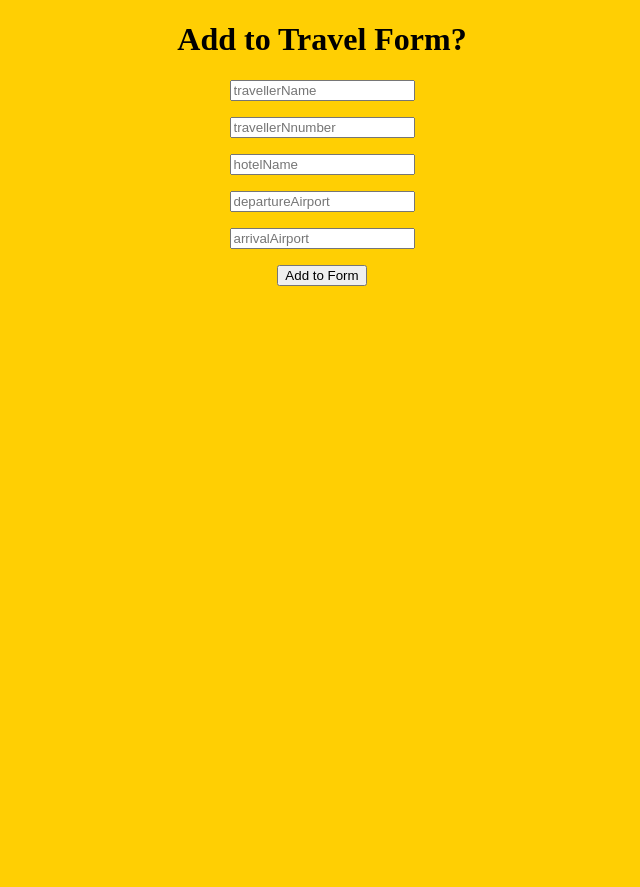
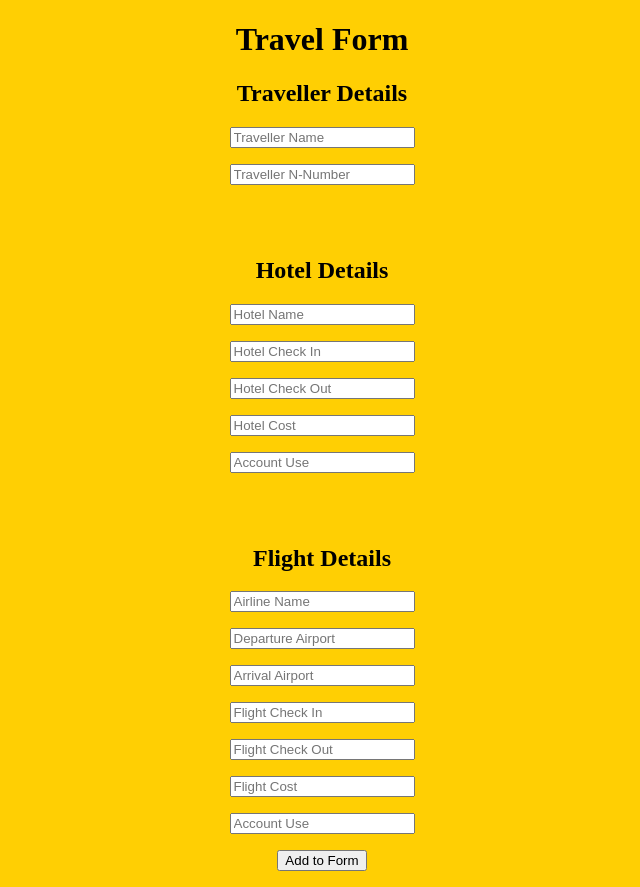
Before and after one commit to michaldurinik/purchase-order-gui, an Angular app: page /travel-form in a window 1280 px wide. Shown: the whole page, without its empty margins (318-958 px from the left). Before the commit the page ends 800 px from the top, so only its background shows below. Built offline with nearby package versions, Linux system fonts and the light colour scheme; what primeng would draw is missing.

Commit message:
updated travel form

```diff
--- a/src/app/travel-form/travel-form.component.html
+++ b/src/app/travel-form/travel-form.component.html
@@ -1,13 +1,15 @@
-<div class travel_container>
+
 
   <form [formGroup]="travellerForm" class="travel_container" (ngSubmit)="update()">
-
+    <div class travel_container>
     <h1>
-      Add to {{ title }}?
+      {{ title }}
     </h1>
-
+    <h2>
+      Traveller Details
+    </h2>
     <p [ngClass]="{ 'has-error': isSubmitted && formControls.name.errors }">
-      <input type="travellerName" placeholder="travellerName" formControlName="travellerName">
+      <input type="travellerName" placeholder="Traveller Name" formControlName="travellerName">
     </p>
 
 <!--    <div *ngIf="isSubmitted && formControls.name.errors" class="help-block">-->
@@ -15,24 +17,49 @@
 <!--    </div>-->
 
     <p [ngClass]="{ 'has-error': isSubmitted && formControls.password.errors }">
-      <input type="travellerNnumber" placeholder="travellerNnumber" formControlName="travellerNnumber">
+      <input type="travellerNnumber" placeholder="Traveller N-Number" formControlName="travellerNnumber">
     </p>
+    <br>
+    <br>
+
 
 <!--    <div *ngIf="isSubmitted && formControls.password.errors" class="help-block">-->
 <!--      <div *ngIf="formControls.password.errors.required">N Number is required</div>-->
 <!--    </div>-->
-
-
+    <h2>
+      Hotel Details
+    </h2>
     <p [ngClass]="{ 'has-error': isSubmitted && formControls.name.errors }">
-      <input type="hotelName" placeholder="hotelName" formControlName="hotelName">
+      <input type="hotelName" placeholder="Hotel Name" formControlName="hotelName">
     </p>
+    <p [ngClass]="{ 'has-error': isSubmitted && formControls.name.errors }">
+      <input type="hotelCheckIn" placeholder="Hotel Check In" formControlName="hotelCheckIn">
+    </p>
+    <p [ngClass]="{ 'has-error': isSubmitted && formControls.name.errors }">
+      <input type="hotelCheckOut" placeholder="Hotel Check Out" formControlName="hotelCheckOut">
+    </p>
+    <p [ngClass]="{ 'has-error': isSubmitted && formControls.name.errors }">
+      <input type="hotelCost" placeholder="Hotel Cost" formControlName="hotelCost">
+    </p>
+    <p [ngClass]="{ 'has-error': isSubmitted && formControls.name.errors }">
+      <input type="hotelAccountUse" placeholder="Account Use" formControlName="hotelAccountUse">
+    </p>
+    <br>
+    <br>
 
 <!--    <div *ngIf="isSubmitted && formControls.name.errors" class="help-block">-->
 <!--      <div *ngIf="formControls.name.errors.required">Hotel name is required</div>-->
 <!--    </div>-->
+<h2>
+  Flight Details
+</h2>
 
     <p [ngClass]="{ 'has-error': isSubmitted && formControls.name.errors }">
-      <input type="departureAirport" placeholder="departureAirport" formControlName="departureAirport">
+      <input type="flightAirline" placeholder="Airline Name" formControlName="flightAirline">
+    </p>
+
+    <p [ngClass]="{ 'has-error': isSubmitted && formControls.name.errors }">
+      <input type="departureAirport" placeholder="Departure Airport" formControlName="departureAirport">
     </p>
 
 <!--    <div *ngIf="isSubmitted && formControls.name.errors" class="help-block">-->
@@ -40,15 +67,33 @@
 <!--    </div>-->
 
     <p [ngClass]="{ 'has-error': isSubmitted && formControls.name.errors }">
-      <input type="arrivalAirport" placeholder="arrivalAirport" formControlName="arrivalAirport">
+      <input type="arrivalAirport" placeholder="Arrival Airport" formControlName="arrivalAirport">
     </p>
 
 <!--    <div *ngIf="isSubmitted && formControls.name.errors" class="help-block">-->
 <!--      <div *ngIf="formControls.name.errors.required">Arrival Airport is required</div>-->
 <!--    </div>-->
+    <p [ngClass]="{ 'has-error': isSubmitted && formControls.name.errors }">
+      <input type="flightCheckIn" placeholder="Flight Check In" formControlName="flightCheckIn">
+    </p>
+
+    <p [ngClass]="{ 'has-error': isSubmitted && formControls.name.errors }">
+      <input type="flightCheckOut" placeholder="Flight Check Out" formControlName="flightCheckOut">
+    </p>
+
+    <p [ngClass]="{ 'has-error': isSubmitted && formControls.name.errors }">
+      <input type="flightCost" placeholder="Flight Cost" formControlName="flightCost">
+    </p>
+
+    <p [ngClass]="{ 'has-error': isSubmitted && formControls.name.errors }">
+      <input type="flightAccountUse" placeholder="Account Use" formControlName="flightAccountUse">
+    </p>
+
+
+
 
     <p>
       <input type="submit" value="Add to Form">
     </p>
+    </div>
   </form>
-</div>
--- a/src/app/travel-form/travel-form.component.ts
+++ b/src/app/travel-form/travel-form.component.ts
@@ -17,16 +17,33 @@ export class TravelFormComponent implements OnInit {
   isSubmitted = false;
 
   ngOnInit() {
-    this.travellerForm  =  this.formBuilder.group({
+    this.travellerForm = this.formBuilder.group({
       travellerName: ['', Validators.required],
-      travellerNnumber: ['',  Validators.required],
-      hotelName: ['',  Validators.required],
-      departureAirport: ['',  Validators.required],
-      arrivalAirport: ['',  Validators.required],
-    });
+      travellerNnumber: ['', Validators.required],
+      hotelName: ['', Validators.required],
+      hotelCheckIn: ['', Validators.required],
+      hotelCheckOut: ['', Validators.required],
+      hotelCost: ['', Validators.required],
+      hotelAccountUse: ['', Validators.required],
+      flightAirline: ['', Validators.required],
+      departureAirport: ['', Validators.required],
+      arrivalAirport: ['', Validators.required],
+      flightCheckIn: ['', Validators.required],
+      flightCheckOut: ['', Validators.required],
+      flightCost: ['', Validators.required],
+      flightAccountUse: ['', Validators.required]
+      // hotel: new FormGroup({
+      //   hotelName: [''],
+      //   checkIn: [''],
+      //   checkOut: ['']
+      });
+    // });
   }
+
+    // onSubmit() {
+    //   console.log(this.formBuilder.get(['travellerForm', 'hotel']).value);
+    // }
   get formControls() { return this.travellerForm.controls; }
   update() {
     console.log(this.travellerForm.value);
-  }
-}
+  }}
```
Also changed, not shown: src/app/travel-form/Hotel-form.component.ts (deleted, +0 -30 lines).
